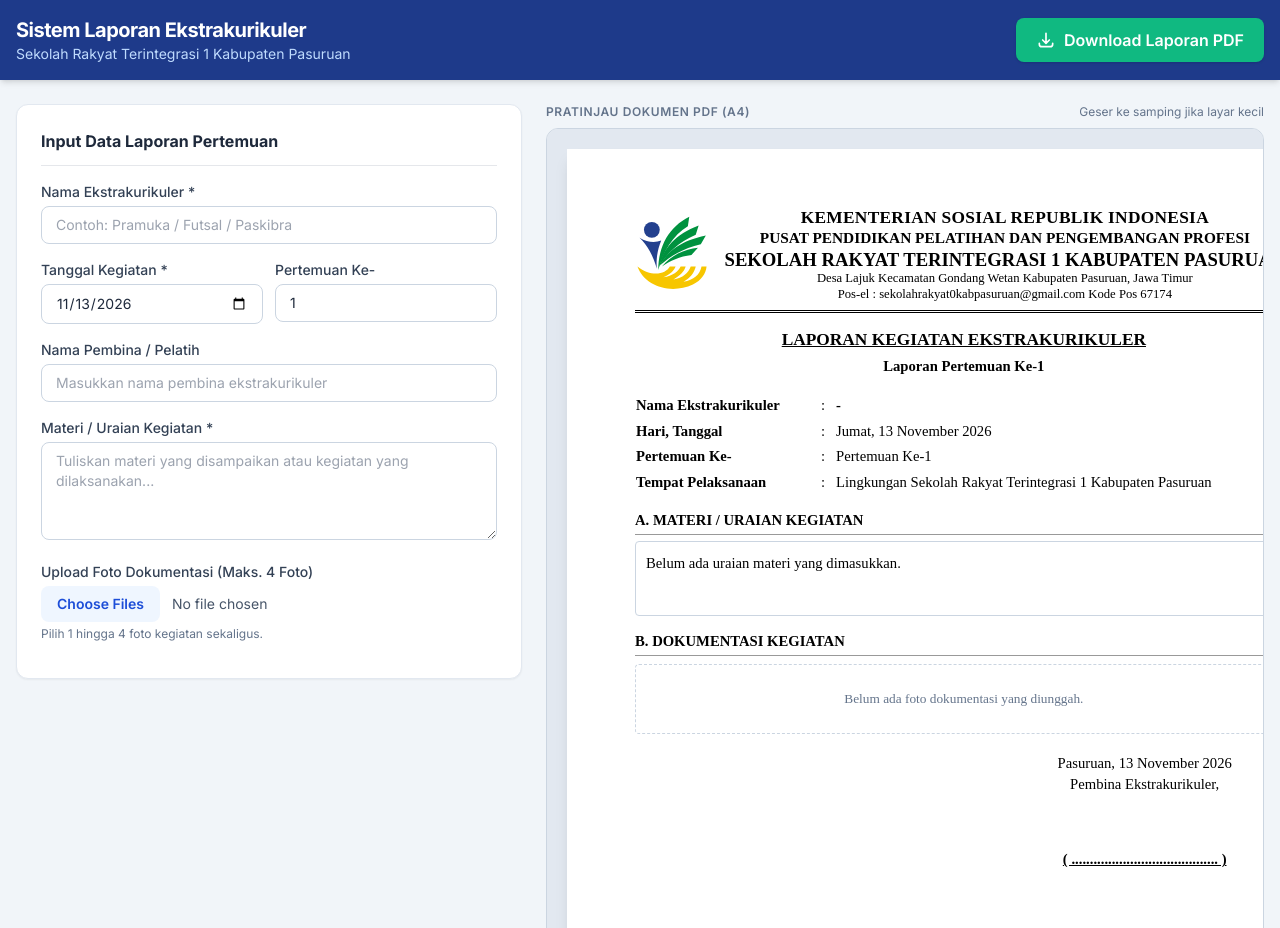
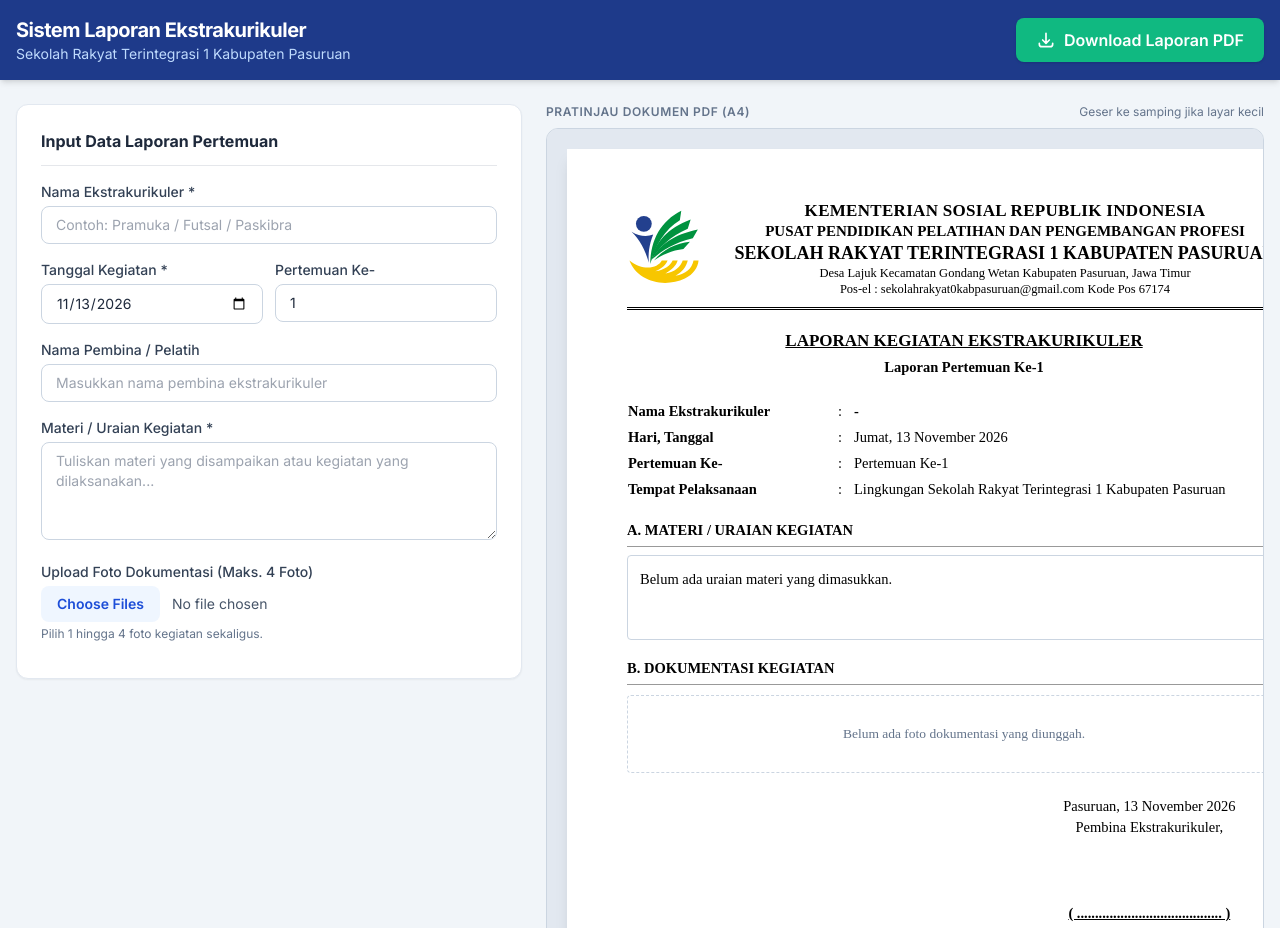
Before and after one commit to ppgmuhammadsyarifudin01430-droid/laporan-ekskul-srt1V2, a plain HTML site: page index.html in a window 1280 px wide. Shown: the top 928 px of the page. Drawn offline with nearby package versions, Linux system fonts and the light colour scheme.

Commit message:
Update index.html

```diff
--- a/index.html
+++ b/index.html
@@ -13,17 +13,18 @@
       background-color: #f1f5f9;
     }
     .paper-a4 {
-      width: 210mm;
-      min-height: 296mm;
+      width: 794px;
+      min-height: 1122px;
       background: #ffffff;
       color: #000000;
       font-family: "Times New Roman", Times, serif;
       box-sizing: border-box;
+      padding: 50px 60px;
     }
-    .kop-title-1 { font-size: 13pt; font-weight: bold; letter-spacing: 0.3px; }
-    .kop-title-2 { font-size: 11.5pt; font-weight: bold; }
-    .kop-title-3 { font-size: 14pt; font-weight: bold; }
-    .kop-address { font-size: 9.5pt; }
+    .kop-title-1 { font-size: 17px; font-weight: bold; letter-spacing: 0.3px; }
+    .kop-title-2 { font-size: 15px; font-weight: bold; }
+    .kop-title-3 { font-size: 18px; font-weight: bold; }
+    .kop-address { font-size: 12.5px; }
   </style>
 </head>
 <body class="text-slate-800">
@@ -104,14 +105,13 @@
       </div>
 
       <div class="overflow-x-auto pb-4 rounded-xl border border-slate-300 bg-slate-200 p-3 sm:p-5">
-        <!-- Area yang akan dicetak menjadi PDF -->
-        <div id="pdfContent" class="paper-a4 mx-auto shadow-lg" style="padding: 15mm 18mm;">
+        <!-- Template Kertas A4 -->
+        <div id="pdfContent" class="paper-a4 shadow-lg">
 
-          <!-- KOP SURAT RESMI + LOGO INLINE SVG (ANTI BLANK) -->
-          <table style="width: 100%; border-collapse: collapse; border-bottom: 3px double #000000; padding-bottom: 8px; margin-bottom: 14px;">
+          <!-- KOP SURAT RESMI -->
+          <table style="width: 100%; border-collapse: collapse; border-bottom: 3px double #000000; margin-bottom: 18px;">
             <tr>
-              <td style="width: 82px; vertical-align: middle; padding-bottom: 8px;">
-                <!-- Logo Vektor Kemensos RI -->
+              <td style="width: 82px; vertical-align: middle; padding-bottom: 10px;">
                 <svg width="72" height="80" viewBox="0 0 200 220" xmlns="http://www.w3.org/2000/svg">
                   <circle cx="44" cy="40" r="22" fill="#23408e"/>
                   <path d="M10 62 C32 76, 54 76, 70 70 C58 100, 56 125, 58 148 C48 112, 32 84, 10 62 Z" fill="#23408e"/>
@@ -122,7 +122,7 @@
                   <path d="M4 142 C24 198, 98 220, 158 192 C182 180, 194 162, 196 142 L182 142 C178 164, 160 180, 132 184 C150 174, 162 160, 166 142 L152 142 C146 160, 130 174, 104 178 C122 168, 134 156, 138 142 L124 142 C118 156, 102 168, 76 172 C94 164, 106 154, 110 142 L94 142 C82 164, 42 172, 4 142 Z" fill="#f7c600"/>
                 </svg>
               </td>
-              <td style="text-align: center; vertical-align: middle; padding-bottom: 8px; line-height: 1.25;">
+              <td style="text-align: center; vertical-align: middle; padding-bottom: 10px; line-height: 1.3;">
                 <div class="kop-title-1">KEMENTERIAN SOSIAL REPUBLIK INDONESIA</div>
                 <div class="kop-title-2">PUSAT PENDIDIKAN PELATIHAN DAN PENGEMBANGAN PROFESI</div>
                 <div class="kop-title-3">SEKOLAH RAKYAT TERINTEGRASI 1 KABUPATEN PASURUAN</div>
@@ -133,16 +133,16 @@
           </table>
 
           <!-- Judul Laporan -->
-          <div style="text-align: center; margin-bottom: 16px;">
-            <div style="font-size: 13pt; font-weight: bold; text-decoration: underline;">LAPORAN KEGIATAN EKSTRAKURIKULER</div>
-            <div id="prevSubJudul" style="font-size: 11pt; font-weight: bold; margin-top: 2px;">Laporan Pertemuan Ke-1</div>
+          <div style="text-align: center; margin-bottom: 20px;">
+            <div style="font-size: 17px; font-weight: bold; text-decoration: underline;">LAPORAN KEGIATAN EKSTRAKURIKULER</div>
+            <div id="prevSubJudul" style="font-size: 14.5px; font-weight: bold; margin-top: 3px;">Laporan Pertemuan Ke-1</div>
           </div>
 
           <!-- Identitas Kegiatan -->
-          <table style="width: 100%; border-collapse: collapse; font-size: 11pt; margin-bottom: 14px; line-height: 1.6;">
+          <table style="width: 100%; border-collapse: collapse; font-size: 14.5px; margin-bottom: 18px; line-height: 1.65;">
             <tr>
-              <td style="width: 185px; font-weight: bold;">Nama Ekstrakurikuler</td>
-              <td style="width: 15px;">:</td>
+              <td style="width: 210px; font-weight: bold;">Nama Ekstrakurikuler</td>
+              <td style="width: 16px;">:</td>
               <td id="prevEkskul" style="font-weight: bold;">-</td>
             </tr>
             <tr>
@@ -163,33 +163,33 @@
           </table>
 
           <!-- Bagian A: Materi -->
-          <div style="margin-bottom: 14px;">
-            <div style="font-size: 11pt; font-weight: bold; border-bottom: 1px solid #999; padding-bottom: 3px; margin-bottom: 6px;">
+          <div style="margin-bottom: 18px;">
+            <div style="font-size: 14.5px; font-weight: bold; border-bottom: 1px solid #999; padding-bottom: 4px; margin-bottom: 8px;">
               A. MATERI / URAIAN KEGIATAN
             </div>
-            <div id="prevMateri" style="font-size: 11pt; line-height: 1.5; border: 1px solid #cbd5e1; border-radius: 4px; padding: 10px; min-height: 75px; white-space: pre-wrap;">Belum ada uraian materi yang dimasukkan.</div>
+            <div id="prevMateri" style="font-size: 14.5px; line-height: 1.55; border: 1px solid #cbd5e1; border-radius: 4px; padding: 12px; min-height: 85px; white-space: pre-wrap;">Belum ada uraian materi yang dimasukkan.</div>
           </div>
 
           <!-- Bagian B: Dokumentasi Foto -->
-          <div style="margin-bottom: 18px;">
-            <div style="font-size: 11pt; font-weight: bold; border-bottom: 1px solid #999; padding-bottom: 3px; margin-bottom: 8px;">
+          <div style="margin-bottom: 22px;">
+            <div style="font-size: 14.5px; font-weight: bold; border-bottom: 1px solid #999; padding-bottom: 4px; margin-bottom: 10px;">
               B. DOKUMENTASI KEGIATAN
             </div>
-            <div id="prevFotoGrid" style="display: grid; grid-template-columns: repeat(2, 1fr); gap: 10px;">
-              <div style="grid-column: span 2; text-align: center; color: #64748b; font-size: 10pt; border: 1px dashed #cbd5e1; padding: 24px; border-radius: 4px;">
+            <div id="prevFotoGrid" style="display: grid; grid-template-columns: repeat(2, 1fr); gap: 12px;">
+              <div style="grid-column: span 2; text-align: center; color: #64748b; font-size: 13.5px; border: 1px dashed #cbd5e1; padding: 28px; border-radius: 4px;">
                 Belum ada foto dokumentasi yang diunggah.
               </div>
             </div>
           </div>
 
           <!-- Bagian Tanda Tangan -->
-          <table style="width: 100%; margin-top: 16px; font-size: 11pt; line-height: 1.4;">
+          <table style="width: 100%; margin-top: 20px; font-size: 14.5px; line-height: 1.45;">
             <tr>
               <td style="width: 55%;"></td>
               <td style="width: 45%; text-align: center;">
                 <div>Pasuruan, <span id="prevTglTtd">-</span></div>
                 <div>Pembina Ekstrakurikuler,</div>
-                <div style="height: 55px;"></div>
+                <div style="height: 65px;"></div>
                 <div id="prevPembina" style="font-weight: bold; text-decoration: underline;">( ........................................ )</div>
               </td>
             </tr>
@@ -201,9 +201,6 @@
   </main>
 
   <script>
-    let uploadedImages = [];
-
-    // Set tanggal hari ini secara default
     window.addEventListener('DOMContentLoaded', () => {
       const today = new Date().toISOString().split('T')[0];
       document.getElementById('inputTanggal').value = today;
@@ -245,7 +242,6 @@
 
     function handleImages(event) {
       const files = Array.from(event.target.files).slice(0, 4);
-      uploadedImages = [];
       const thumbContainer = document.getElementById('thumbContainer');
       const prevFotoGrid = document.getElementById('prevFotoGrid');
 
@@ -254,7 +250,7 @@
 
       if (files.length === 0) {
         prevFotoGrid.innerHTML = `
-          <div style="grid-column: span 2; text-align: center; color: #64748b; font-size: 10pt; border: 1px dashed #cbd5e1; padding: 24px; border-radius: 4px;">
+          <div style="grid-column: span 2; text-align: center; color: #64748b; font-size: 13.5px; border: 1px dashed #cbd5e1; padding: 28px; border-radius: 4px;">
             Belum ada foto dokumentasi yang diunggah.
           </div>`;
         return;
@@ -264,20 +260,17 @@
         const reader = new FileReader();
         reader.onload = function(e) {
           const dataUrl = e.target.result;
-          uploadedImages.push(dataUrl);
 
-          // Thumbnail kecil di form
           const thumb = document.createElement('img');
           thumb.src = dataUrl;
           thumb.className = 'w-full h-16 object-cover rounded border border-slate-300';
           thumbContainer.appendChild(thumb);
 
-          // Foto di dalam kertas A4 PDF
           const imgWrapper = document.createElement('div');
-          imgWrapper.style.cssText = 'border: 1px solid #cbd5e1; padding: 4px; border-radius: 4px; text-align: center; background: #fff;';
+          imgWrapper.style.cssText = 'border: 1px solid #cbd5e1; padding: 5px; border-radius: 4px; text-align: center; background: #fff;';
           const img = document.createElement('img');
           img.src = dataUrl;
-          img.style.cssText = 'width: 100%; height: 155px; object-fit: cover; display: block;';
+          img.style.cssText = 'width: 100%; height: 185px; object-fit: cover; display: block;';
           imgWrapper.appendChild(img);
           prevFotoGrid.appendChild(imgWrapper);
         };
@@ -291,10 +284,17 @@
       btn.innerHTML = '<span>Memproses PDF...</span>';
       btn.disabled = true;
 
-      // Kunci posisi scroll ke atas agar tidak ada garis hitam / halaman terpotong
-      window.scrollTo(0, 0);
+      // Buat kontainer kloningan tepat di koordinat (0,0) agar tidak pernah terpotong
+      const originalElement = document.getElementById('pdfContent');
+      const cloneWrapper = document.createElement('div');
+      cloneWrapper.style.cssText = 'position: fixed; top: 0; left: 0; width: 794px; background: #ffffff; z-index: -9999; margin: 0; padding: 0;';
 
-      const element = document.getElementById('pdfContent');
+      const clonedPaper = originalElement.cloneNode(true);
+      clonedPaper.style.margin = '0';
+      clonedPaper.style.boxShadow = 'none';
+      cloneWrapper.appendChild(clonedPaper);
+      document.body.appendChild(cloneWrapper);
+
       const ekskul = (document.getElementById('inputEkskul').value.trim() || 'Ekstrakurikuler').replace(/\s+/g, '_');
       const pertemuan = document.getElementById('inputPertemuan').value || '1';
       const filename = `Laporan_${ekskul}_Pertemuan_${pertemuan}_SRT1.pdf`;
@@ -306,18 +306,25 @@
         html2canvas: {
           scale: 2,
           useCORS: true,
+          x: 0,
+          y: 0,
+          scrollX: 0,
           scrollY: 0,
-          scrollX: 0,
-          windowWidth: 1024
+          width: 794,
+          windowWidth: 794
         },
-        jsPDF: { unit: 'mm', format: 'a4', orientation: 'portrait' }
+        jsPDF: { unit: 'px', format: [794, 1122], orientation: 'portrait' }
       };
 
-      html2pdf().set(opt).from(element).save().then(() => {
+      html2pdf().set(opt).from(clonedPaper).save().then(() => {
+        document.body.removeChild(cloneWrapper);
         btn.innerHTML = originalText;
         btn.disabled = false;
       }).catch((err) => {
         console.error(err);
+        if (document.body.contains(cloneWrapper)) {
+          document.body.removeChild(cloneWrapper);
+        }
         btn.innerHTML = originalText;
         btn.disabled = false;
         alert('Gagal membuat PDF. Silakan coba lagi.');
```
